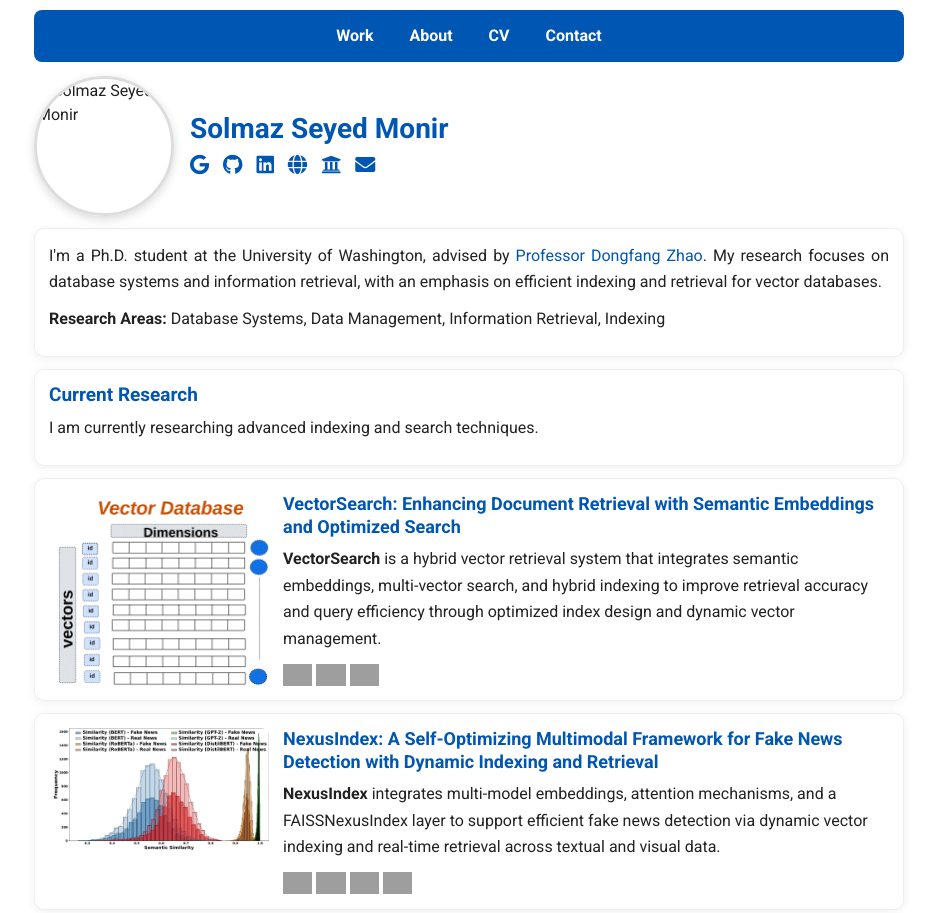
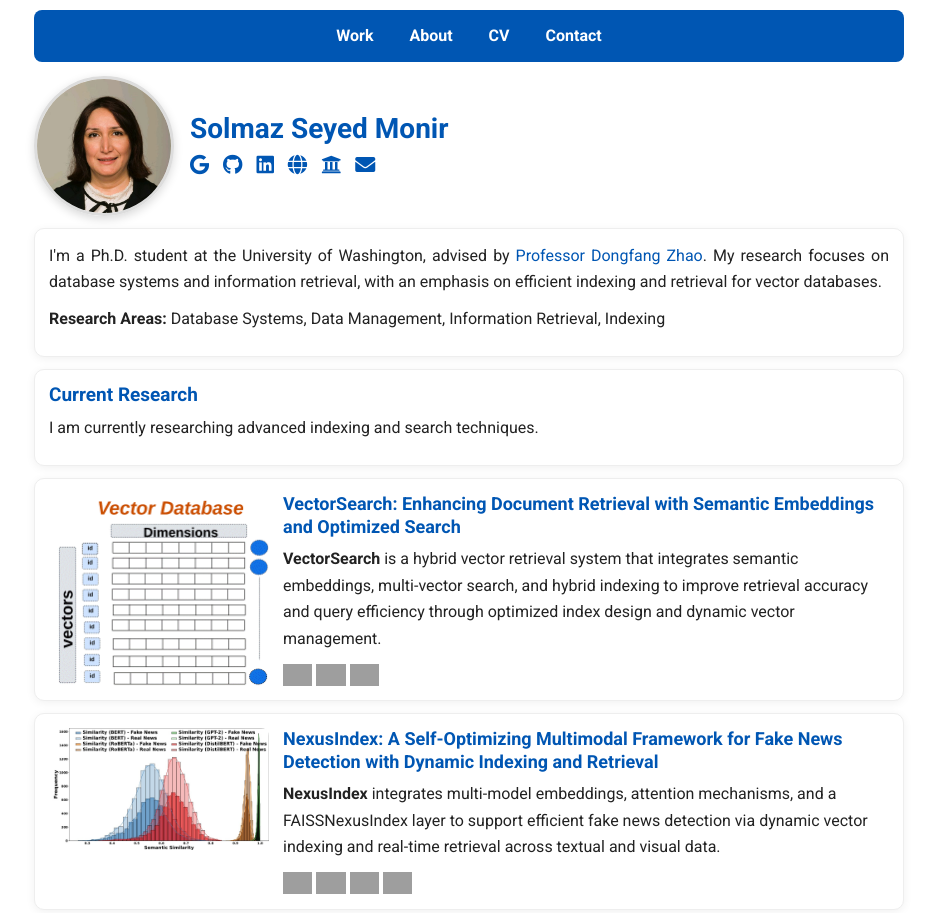
Before and after one commit to solmazsm/solmazsm.github.io, a plain HTML site: page index.html in a window 1280 px wide. Shown: the top 913 px of the page, without its empty margins (171-1106 px from the left). Drawn offline with nearby package versions, Linux system fonts and the light colour scheme; grey boxes are pictures that could not be loaded.

Commit message:
Update profile image source in index.html

```diff
--- a/index.html
+++ b/index.html
@@ -294,7 +294,7 @@
 
   <!-- Header -->
   <div class="profile-header">
-    <img src="solipic.jpeg" alt="Solmaz Seyed Monir" />
+    <img src="sol.jpeg" alt="Solmaz Seyed Monir" />
     <div>
       <h1>Solmaz Seyed Monir</h1>
 
```
